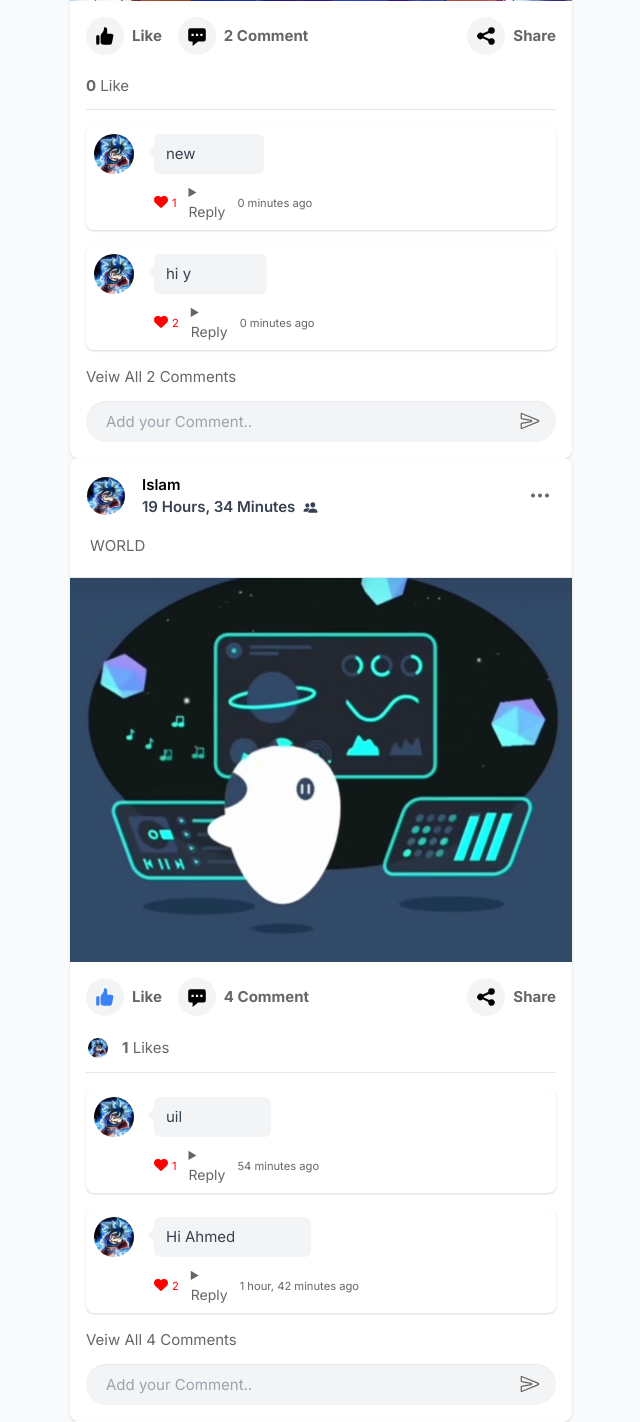
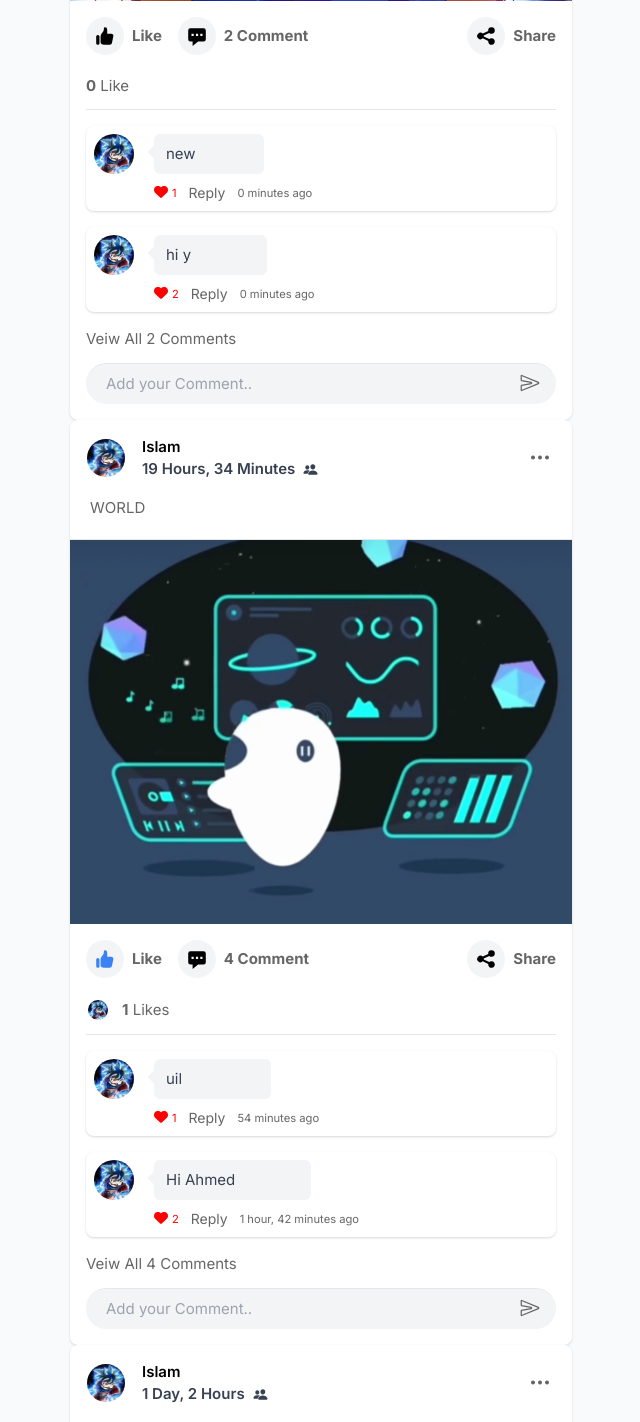
Before and after one commit to Islam412/Facebook-Clone, a Django app: page / in a window 1280 px wide. Shown: the part 1635-3057 px from the top of the page, without its empty margins (320-960 px from the left). Run offline with Django 4.2, Linux system fonts and the light colour scheme; a user stored in the database is signed in; data comes from the database, SQL or seed files in the repository; some libraries are stand-ins or nearby versions.

Commit message:
add style for new reply element

```diff
--- a/core/templates/core/home.html
+++ b/core/templates/core/home.html
@@ -2,6 +2,15 @@
 {% load static %}
 {% block body %}
 
+
+<style>
+    .dropdown:hover .dropdown-menu {
+        display: block;
+    }
+    summary::marker {
+    content: ""; /* Hide the pseudo-element */
+    }
+</style>
             <!-- Main Contents -->
             <div class="main_content">
                 <div class="mcontainer">
```
